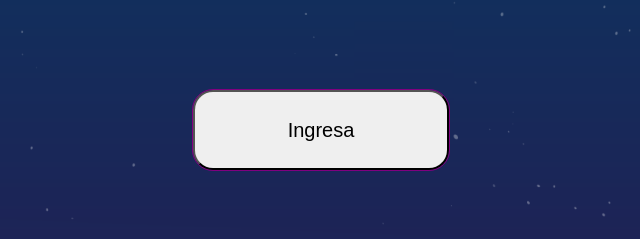
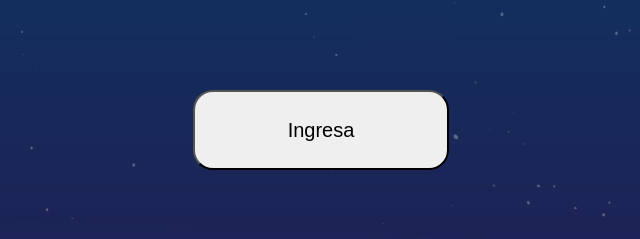
Before and after one commit to natalialucema/css_animaciones, a plain HTML site: page index.html in a window 1280 px wide. Shown: the part 270-509 px from the top of the page, 319-959 px from the left. Drawn offline with Linux system fonts and the light colour scheme.

Commit message:
Update style.css

```diff
--- a/style.css
+++ b/style.css
@@ -1,7 +1,3 @@
-* {
-    outline: 1px solid purple;
-}
-
 body {
     height: 100vh;
     padding: 0;
```
